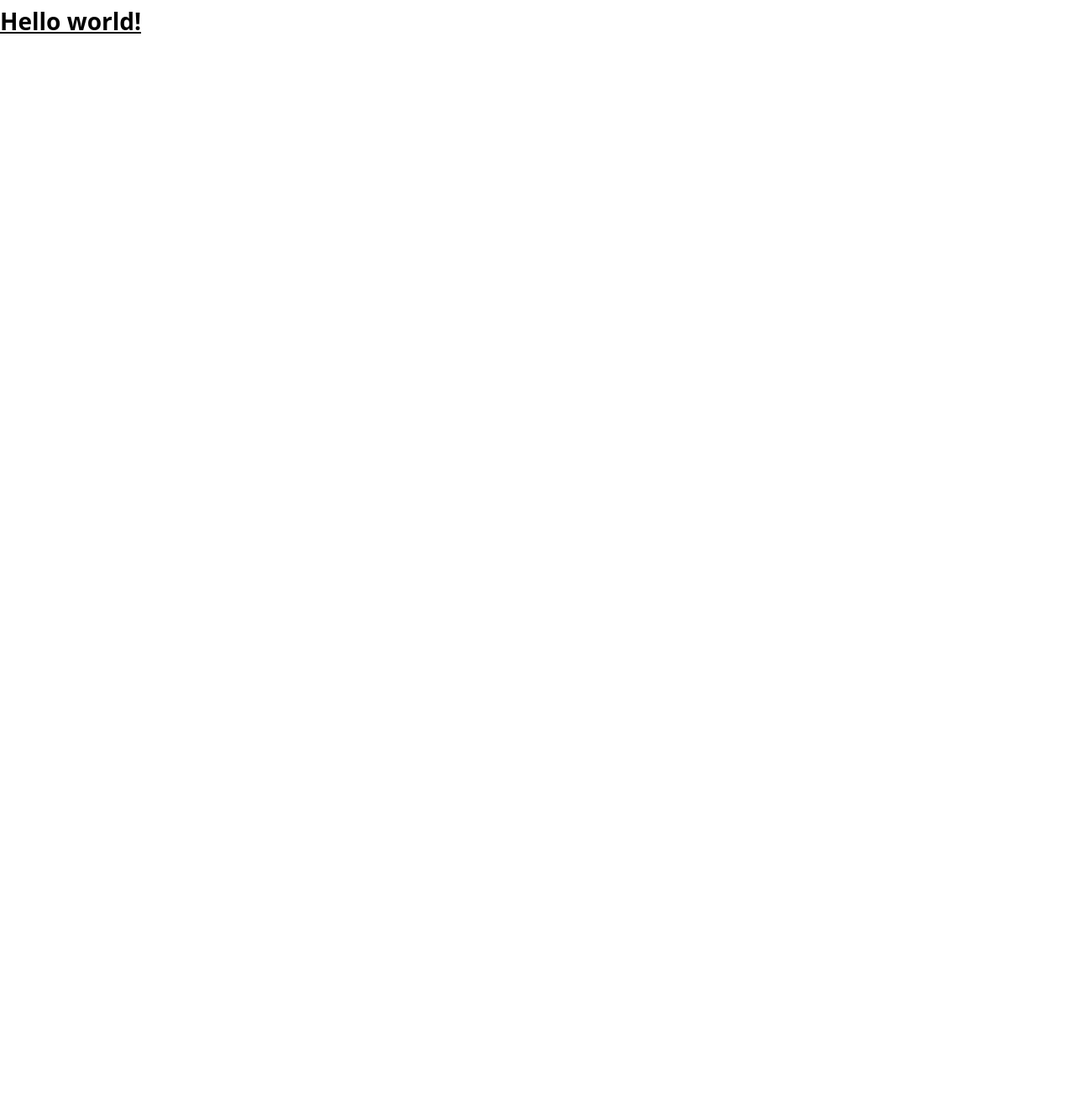
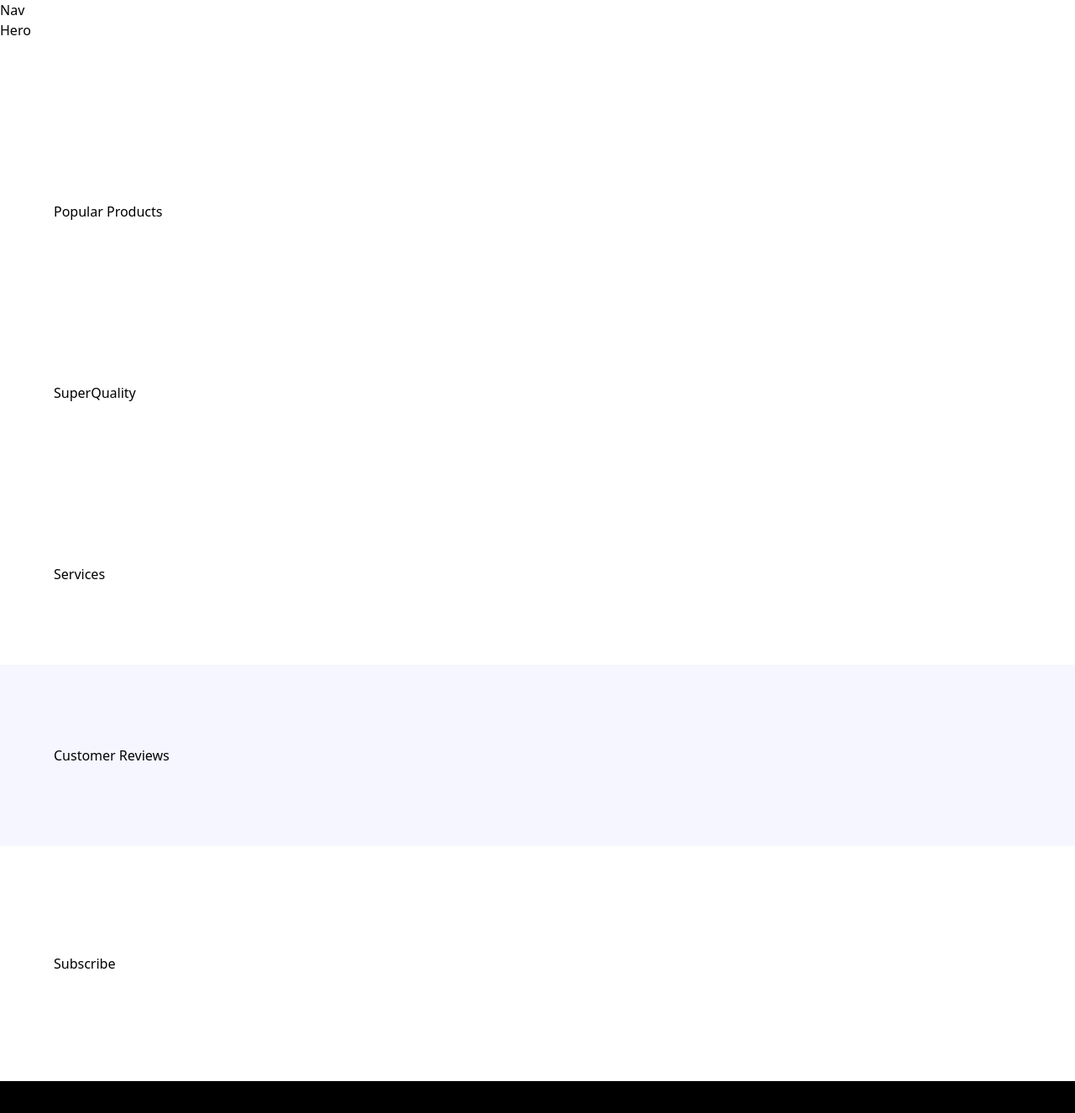
Before and after one commit to khalid-akhss19/nike, a React (Vite) app: page / in a window 1280 px wide. Shown: the top 1326 px of the page at 84% size. Before the commit the page ends 800 px from the top, so only its background shows below. Built offline with nearby package versions, Linux system fonts and the light colour scheme; a web font is replaced by a local one.

Commit message:
sections:basic structure

```diff
--- a/src/App.jsx
+++ b/src/App.jsx
@@ -1,7 +1,28 @@
 export default function App() {
   return (
-    <h1 className="text-3xl font-bold underline">
-      Hello world!
-    </h1>
+    <main className="relative">
+      Nav
+      <section className="xl:padding-1 wide:padding-r padding-b">
+        Hero
+      </section>
+      <section className="padding">
+        Popular Products
+      </section>
+      <section className="padding">
+        SuperQuality
+      </section>
+      <section className="padding-x padding-y">
+        Services
+      </section>
+      <section className="padding bg-pale-blue">
+        Customer Reviews
+      </section>
+      <section className="padding-x sm:py-32 py-16 w-full">
+        Subscribe
+      </section>
+      <section className="bg-black padding-x padding-t pb-8">
+        Foooter
+      </section>
+    </main>
   )
 }
```
